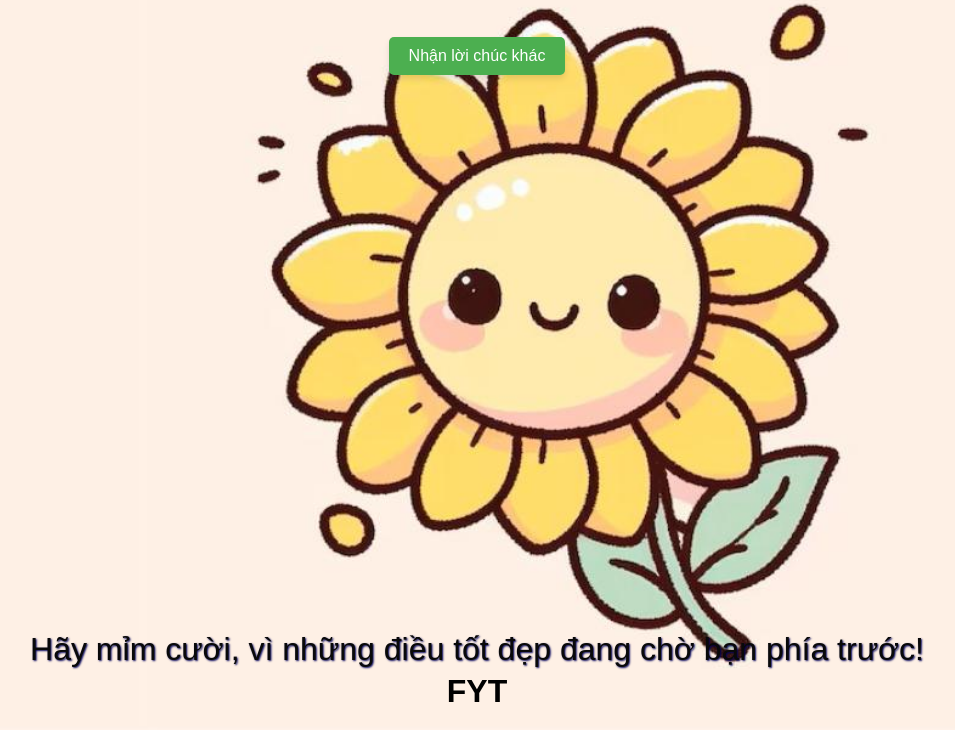
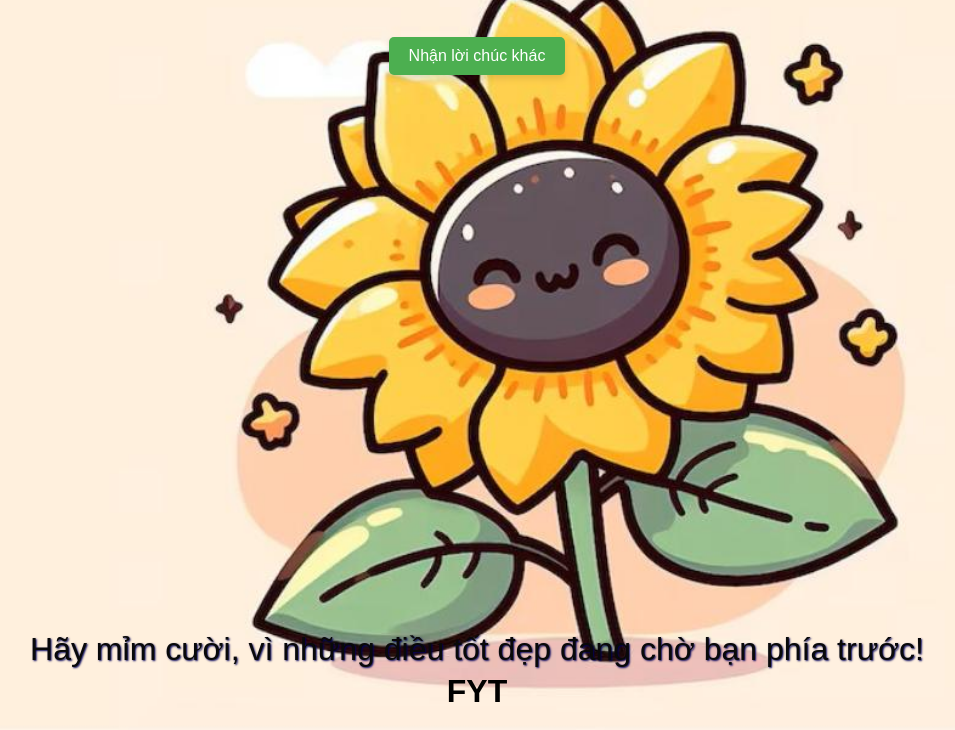
Before and after one commit to HungTang-120105/loi-chuc-ngau-nhien, a plain HTML site: page index.html in a window 1280 px wide. Shown: the part 90-820 px from the top of the page, without its empty margins (163-1118 px from the left). Drawn offline with Linux system fonts and the light colour scheme.

Commit message:
random theme

```diff
--- a/index.html
+++ b/index.html
@@ -6,15 +6,14 @@
     <title>Kỉ niệm FYT 25 năm</title>
     <style>
         body {
-            background-image: url('anh-hoa-huong-duong-5.jpg'); /* Đảm bảo rằng đường dẫn này là chính xác */
-            background-size: cover;
-            background-repeat: no-repeat;
             text-align: center;
             color: rgb(5, 3, 3);
             position: relative;
             min-height: 100vh;
             margin: 0;
             font-family: Arial, sans-serif;
+            background-size: cover;
+            background-repeat: no-repeat;
         }
         h1 {
             margin-top: 20px;
@@ -66,9 +65,31 @@
             const randomIndex = Math.floor(Math.random() * wishes.length);
             document.getElementById("wish").innerText = wishes[randomIndex];
         }
+
+        function randomBackground() {
+            const backgrounds = [
+                'anh-hoa-huong-duong-1.jpg',
+                'anh-hoa-huong-duong-2.jpg',
+                'anh-hoa-huong-duong-3.jpg',
+                'anh-hoa-huong-duong-4.jpg',
+                'anh-hoa-huong-duong-5.jpg',
+                'anh-hoa-huong-duong-6.jpg',
+                'anh-hoa-huong-duong-7.jpg',
+                'anh-hoa-huong-duong-8.jpg',
+                'anh-hoa-huong-duong-9.jpg',
+                'anh-hoa-huong-duong-10.jpg'
+            ];
+            const randomIndex = Math.floor(Math.random() * backgrounds.length);
+            document.body.style.backgroundImage = `url('${backgrounds[randomIndex]}')`;
+        }
+
+        window.onload = function() {
+            randomWish();
+            randomBackground();
+        }
     </script>
 </head>
-<body onload="randomWish()">
+<body>
     <h1>Kỉ niệm FYT 25 năm</h1>
     <p id="wish"></p>
     <button onclick="randomWish()">Nhận lời chúc khác</button>
```
Also changed, not shown: anh-hoa-huong-duong-1.jpg (added), anh-hoa-huong-duong-10.jpg (added), anh-hoa-huong-duong-2.jpg (added), anh-hoa-huong-duong-3.jpg (added), anh-hoa-huong-duong-4.jpg (added), anh-hoa-huong-duong-5 (1).jpg (added), anh-hoa-huong-duong-6.jpg (added), anh-hoa-huong-duong-7.jpg (added), anh-hoa-huong-duong-8.jpg (added), anh-hoa-huong-duong-9.jpg (added).
